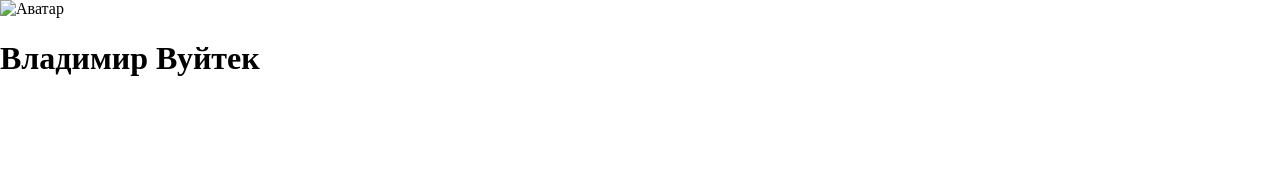
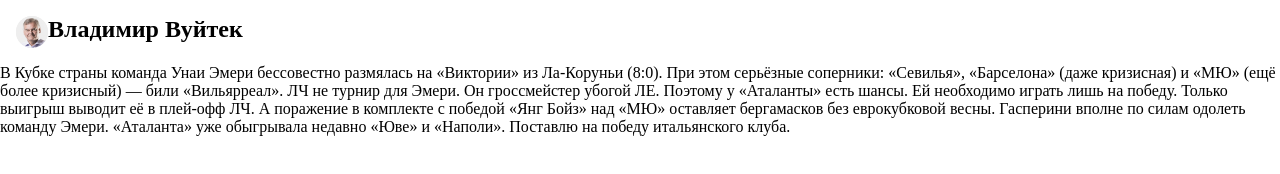
Before and after one commit to krekser37/Legalbet, a website built with webpack: page src/index.html in a window 1280 px wide. Built offline with nearby package versions, Linux system fonts and the light colour scheme.

Commit message:
fix/fonts, assets, add variables

```diff
--- a/package.json
+++ b/package.json
@@ -27,7 +27,7 @@
     "mini-css-extract-plugin": "^2.7.6",
     "node-sass": "^9.0.0",
     "sass-loader": "^13.3.2",
-    "style-loader": "^3.3.3",
+    "postcss-loader": "^6.2.1",
     "webpack": "^5.89.0",
     "webpack-cli": "^5.1.4",
     "webpack-dev-server": "^4.15.1"
--- /dev/null
+++ b/src/blocks/container/container.scss
@@ -0,0 +1,3 @@
+.container {
+  background-color: $background-primary;
+}
--- /dev/null
+++ b/src/blocks/expert/expert.scss
@@ -0,0 +1,15 @@
+// @import '../../assets/images/face.jpg';
+
+.expert {
+  margin: 16px;
+  width: 100%;
+  display: flex;
+
+  &_image {
+    // min-width: 100%;
+    // min-height: 100%;
+    background-size: cover;
+    background-image: url('../assets/images/avatar.png');
+    @include circle(32px)
+  }
+}
--- /dev/null
+++ b/src/blocks/index.scss
@@ -0,0 +1,3 @@
+@import './container/container.scss';
+@import './expert/expert.scss';
+@import './page/page.scss';
--- a/src/index.html
+++ b/src/index.html
@@ -10,12 +10,16 @@
 </head>
 
 <body>
-  <section class="expert">
-    <img alt="Аватар" class="expert_image">
-    <h1 class="expert_title">Владимир Вуйтек</h1>
-  </section>
+  <div class="container">
+    <!-- <img alt="Аватар" class="image" > -->
+    <section class="expert">
+      <img alt="Аватар" class="expert_image" src='./assets/images/avatar.png' >
+      <h1 class="expert_name">Владимир Вуйтек</h1>
+    </section>
+    <p class="description">В Кубке страны команда Унаи Эмери бессовестно размялась на «Виктории» из Ла-Коруньи (8:0). При этом серьёзные соперники: «Севилья», «Барселона» (даже кризисная) и «МЮ» (ещё более кризисный) — били «Вильярреал». ЛЧ не турнир для Эмери. Он гроссмейстер убогой ЛЕ.
+      Поэтому у «Аталанты» есть шансы. Ей необходимо играть лишь на победу. Только выигрыш выводит её в плей-офф ЛЧ. А поражение в комплекте с победой «Янг Бойз» над «МЮ» оставляет бергамасков без еврокубковой весны. Гасперини вполне по силам одолеть команду Эмери. «Аталанта» уже обыгрывала недавно «Юве» и «Наполи». Поставлю на победу итальянского клуба.</p>
 
-<!--
+    <!--
   <section class="kef">
     <h2 class="kef_forecast">Прогноз</h2>
     <p class="">Штрафное время: тотал меньше <output> 16,5</output></p>
@@ -24,7 +28,7 @@
     <output>20.15</output>
     <button class="bet"></button>
   </section> -->
-
+  </div>
 </body>
 
 </html>
--- a/src/styles/index.scss
+++ b/src/styles/index.scss
@@ -1,4 +1,12 @@
-@import '../assets/normalize.css';
-@import '../assets/fonts/fonts.scss';
+// @import '../assets/normalize.css';
+@import './fonts.scss';
+@import './variables/index.scss';
+@import './mixins/index.scss';
+@import '../blocks/index.scss';
 
-@import '../blocks/page/page.scss';
+.image{
+  width: 300px;
+  height: 300px;
+  background-size: cover;
+  // background-image: url('../assets/images/avatar.png');
+}
--- /dev/null
+++ b/src/styles/mixins/index.scss
@@ -0,0 +1,28 @@
+@mixin desktop {
+  @media screen and (max-width: $desktop) {
+    @content;
+  }
+}
+
+@mixin font-source-sans($size: false, $colour: false, $weight: false, $lh: false) {
+  font-family: 'Proxima Nova', sans-serif;
+  @if $size {
+    font-size: $size;
+  }
+  @if $colour {
+    color: $colour;
+  }
+  @if $weight {
+    font-weight: $weight;
+  }
+  @if $lh {
+    line-height: $lh;
+  }
+}
+
+@mixin circle($width, $color: transparent) {
+  width: $width;
+  height: $width;
+  border-radius: $width/2;
+  background-color: $color;
+}
--- /dev/null
+++ b/src/styles/variables/color.scss
@@ -0,0 +1,7 @@
+$green: #62b435;
+$grey: #a1aab2;
+$red: #f64747;
+$bg-button-sea: #3498db;
+$black: #000000;
+$background-primary: #ffffff;
+// $background-secondary:
--- /dev/null
+++ b/src/styles/variables/font-variables.scss
@@ -0,0 +1,8 @@
+$mainFont: 'Proxima Nova';
+$semiboldFont: 600;
+// $mediumFont: 500;
+$regularFont: 400;
+// $lightFont: 300;
+
+$middleFont: 16px;
+$smallFont: 14px;
--- /dev/null
+++ b/src/styles/variables/index.scss
@@ -0,0 +1,18 @@
+@import './color.scss';
+@import './media.scss';
+@import './font-variables';
+
+
+body,
+button,
+h1,
+h2,
+h3,
+h4,
+h5,
+p {
+  margin: 0;
+  font-family: $mainFont;
+  -webkit-font-smoothing: antialiased;
+  -moz-osx-font-smoothing: grayscale;
+}
--- /dev/null
+++ b/src/styles/variables/media.scss
@@ -0,0 +1,5 @@
+$desktop: 1200px;
+$laptop: 992px;
+$tablets: 768px;
+$phones: 480px;
+$phones-small: 375px;
--- a/webpack.config.js
+++ b/webpack.config.js
@@ -10,6 +10,7 @@
     path: path.resolve(__dirname, 'dist'),
     filename: 'main.js',
     publicPath: '',
+    assetModuleFilename: 'assets/[hash][ext]'
   },
   mode: 'development',
   devServer: {
@@ -18,13 +19,6 @@
     port: 8080,
     open: true,
   },
-  plugins: [
-    new HtmlWebpackPlugin({
-      template: './index.html',
-    }),
-    new CleanWebpackPlugin(),
-    new MiniCssExtractPlugin({ filename: '[name].[[hash].css' }),
-  ],
   module: {
     rules: [
       {
@@ -32,8 +26,23 @@
         use: 'babel-loader',
         exclude: '/node_modules/',
       },
+      // {
+      //   test: /\.(png|svg|jpg|gif|woff2?|eot|ttf|otf)$/,
+      //   type: 'asset/resource',
+      //   generator:{
+      //     publicPath: 'assets/',
+      //     filename: "static/[hash][ext]",
+      //   }
+      // },
       {
-        test: /\.(png|svg|jpg|gif|woff(2)?|eot|ttf|otf)$/,
+        test: /\.woff2?$/,
+        type: 'asset/resource',
+        generator:{
+          filename: "fonts/[name][ext]",
+        }
+      },
+      {
+        test: /\.png|jpg$/,
         type: 'asset/resource',
       },
       {
@@ -49,4 +58,11 @@
       },
     ],
   },
+  plugins: [
+    new HtmlWebpackPlugin({
+      template: './index.html',
+    }),
+    new CleanWebpackPlugin(),
+    new MiniCssExtractPlugin(),
+  ],
 };
```
Also changed, not shown: src/assets/fonts/ProximaNova-Regular.ttf (deleted), src/assets/fonts/ProximaNova-Semibold.ttf (deleted), src/assets/icons/1Хstavka.svg (added), src/assets/images/avatar.png (added), src/styles/_fonts.scss (renamed from src/assets/fonts/fonts.scss), 1 other file.
